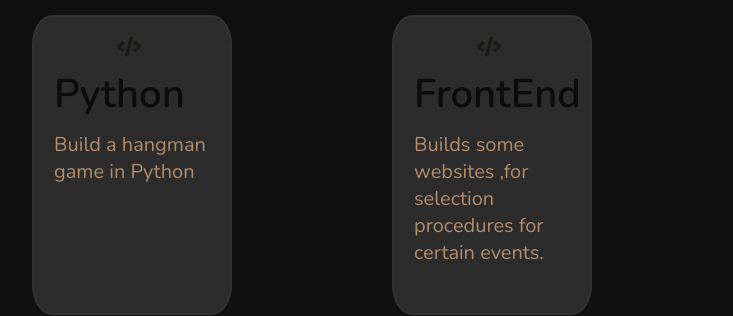
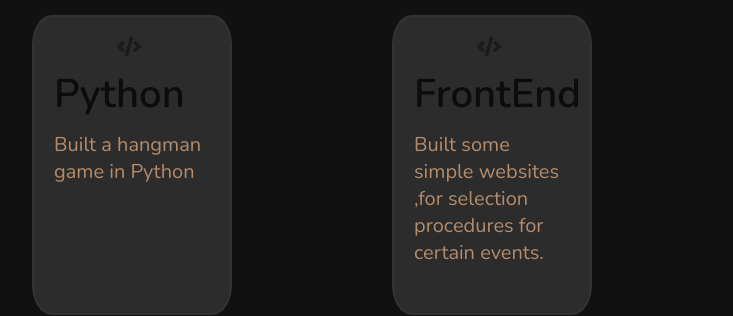
Before and after one commit to AswathyPramod/Personal-Portfolio, a plain HTML site: page index.html in a window 1280 px wide. Shown: the part 1760-2076 px from the top of the page, without its empty margins (438-1171 px from the left). Drawn offline with nearby package versions, Linux system fonts and the light colour scheme.

Commit message:
Update index.html

```diff
--- a/index.html
+++ b/index.html
@@ -63,13 +63,13 @@
         <div class="box">
             <i class="fas fa-code"></i>
             <h3>Python</h3>
-            <p>Build a hangman game in Python</p>
+            <p>Built a hangman game in Python</p>
         </div>
 
         <div class="box">
             <i class="fas fa-code"></i>
             <h3>FrontEnd</h3>
-            <p>Builds some websites ,for selection procedures for certain events. </p>
+            <p>Built some simple websites ,for selection procedures for certain events. </p>
         </div>
 
         <div class="box">
```
